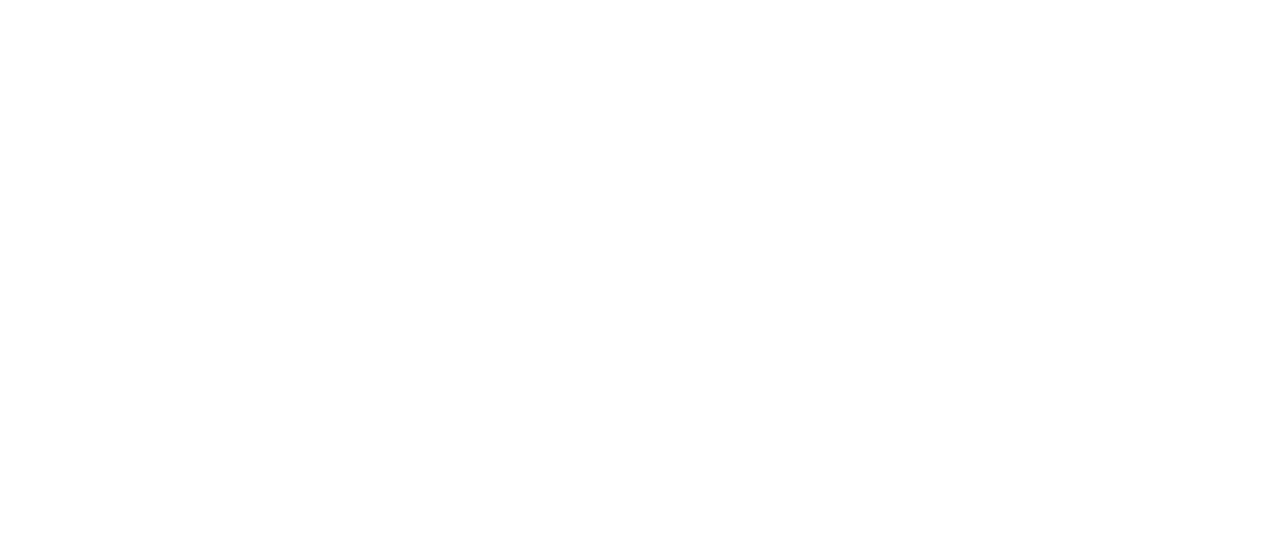
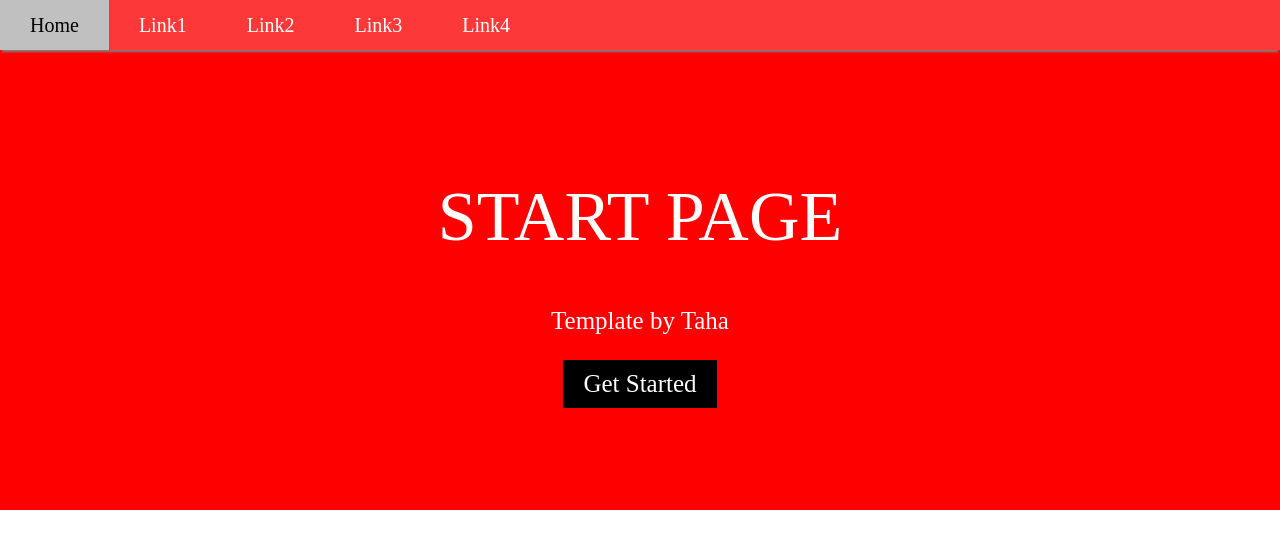
Before and after one commit to tyuhe1/webtest1, a plain HTML site: page index.html in a window 1280 px wide. Drawn offline with Linux system fonts and the light colour scheme.

Commit message:
designed header and startpage

```diff
--- a/index.html
+++ b/index.html
@@ -4,8 +4,23 @@
     <meta charset="UTF-8">
     <meta name="viewport" content="width=device-width, initial-scale=1.0">
     <title>webtest1</title>
+    <link rel="stylesheet" href="style.css">
 </head>
 <body>
+    <header>
+        <ul>
+            <a href="">Home</a>
+            <a href="">Link1</a>
+            <a href="">Link2</a>
+            <a href="">Link3</a>
+            <a href="">Link4</a>
+        </ul>
+    </header>
 
+    <div class="start">
+        <p>START PAGE</p>
+        <p>Template by Taha</p>
+        <p><a href="">Get Started</a></p>
+    </div>
 </body>
 </html>
--- a/style.css
+++ b/style.css
@@ -0,0 +1,81 @@
+a{
+    text-decoration: none;
+}
+
+
+header{
+background-color: rgb(253, 56, 56);
+height: 50px;
+display: flex;
+align-items: center;
+position: sticky;
+box-shadow: 0 4px 2px -2px gray;
+}
+
+header>ul{
+    display: flex;
+    align-items: center;
+    justify-content: start;
+    width: 100%;
+    height: 100%;
+}
+
+* {
+    margin: 0;
+    padding: 0;
+}
+header>ul>:first-child{
+    color: black;
+    background-color: white;
+    height: 100%;
+    display: flex;
+    align-items: center;
+
+}
+
+header>ul>a{
+    text-decoration: none;
+    color: white;
+    padding: 0px 30px;
+    font-size: 20px;
+
+}
+
+header>ul>a:hover{
+    background-color: white;
+    color: black;
+    height: 100%;
+    display: flex;
+    align-items: center;
+
+}
+
+header>ul>:first-child:hover{
+    background-color: rgb(192, 192, 192);
+}
+
+.start{
+    background-color: red;
+    height: 460px;
+    display: flex;
+    justify-content: center;
+    flex-direction: column;
+    align-items: center;
+}
+
+.start>p{
+    font-size: 25px;
+    padding: 25px;
+    color: white;
+}
+
+.start>p:first-child{
+    font-size: 70px;
+}
+.start>p:last-child{
+    background-color: black;
+    padding: 10px 20px;
+}
+.start>p>a{
+    color: white;
+}
```
